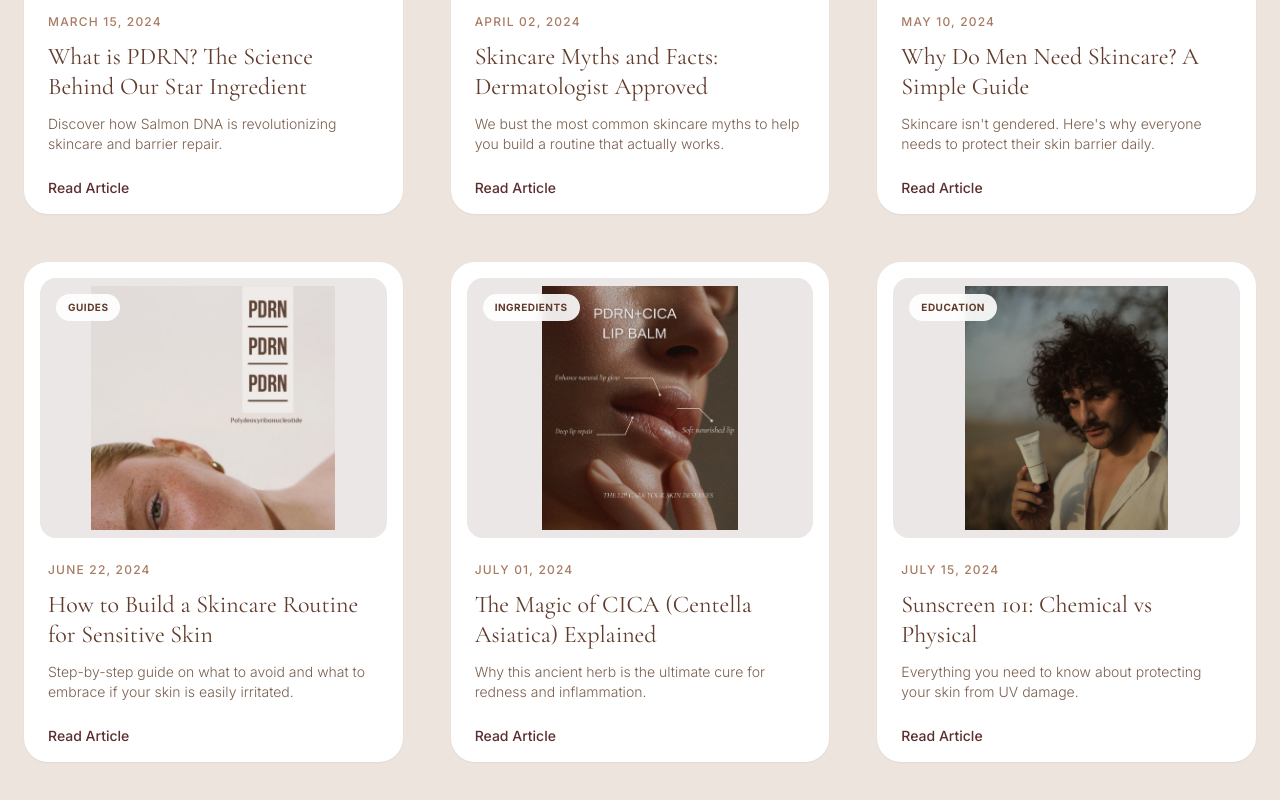
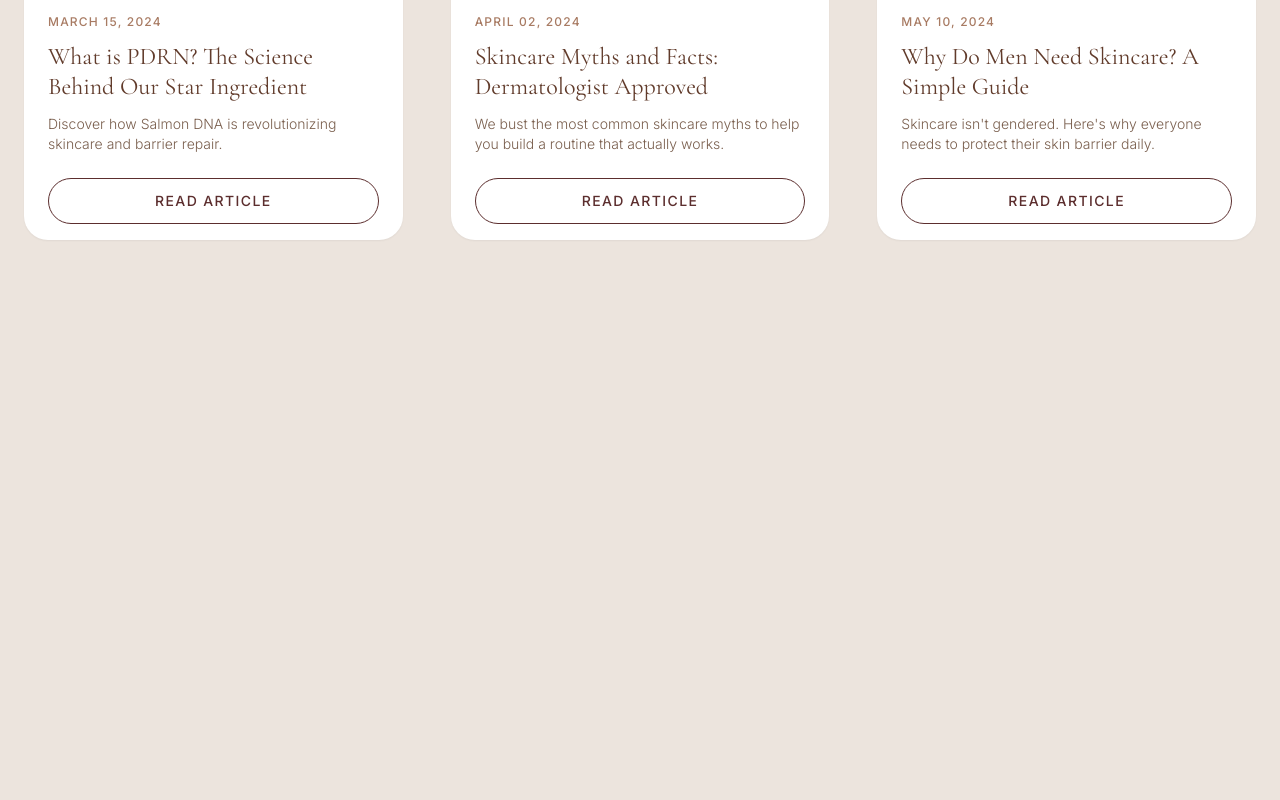
Before and after one commit to kurewarvaishnavi05/seeera-skincare, a Next.js app: page /blog in a window 1280 px wide. Shown: the part 736-1536 px from the top of the page. After the commit the page ends 1072 px from the top, so only its background shows below. Built offline with nearby package versions, Linux system fonts and the light colour scheme.

Commit message:
Remove extra blog posts and style Read Article button

```diff
--- a/src/app/blog/page.tsx
+++ b/src/app/blog/page.tsx
@@ -27,30 +27,6 @@ const blogPosts = [
     date: "May 10, 2024",
     image: "/images/journal-3.jpg",
     category: "Guides",
-  },
-  {
-    id: 4,
-    title: "How to Build a Skincare Routine for Sensitive Skin",
-    excerpt: "Step-by-step guide on what to avoid and what to embrace if your skin is easily irritated.",
-    date: "June 22, 2024",
-    image: "/images/journal-1.jpg",
-    category: "Guides",
-  },
-  {
-    id: 5,
-    title: "The Magic of CICA (Centella Asiatica) Explained",
-    excerpt: "Why this ancient herb is the ultimate cure for redness and inflammation.",
-    date: "July 01, 2024",
-    image: "/images/journal-2.jpg",
-    category: "Ingredients",
-  },
-  {
-    id: 6,
-    title: "Sunscreen 101: Chemical vs Physical",
-    excerpt: "Everything you need to know about protecting your skin from UV damage.",
-    date: "July 15, 2024",
-    image: "/images/journal-3.jpg",
-    category: "Education",
   }
 ];
 
@@ -116,7 +92,7 @@ export default function BlogPage() {
                   <span className="text-xs text-accent-brown uppercase tracking-widest mb-3 font-medium">{post.date}</span>
                   <h3 className="text-2xl font-heading text-primary-brown mb-3 group-hover:text-dark-brown-red transition-colors leading-tight">{post.title}</h3>
                   <p className="text-dark-brown font-light line-clamp-2 mb-6 flex-1 text-sm">{post.excerpt}</p>
-                  <div className="mt-auto inline-flex items-center gap-2 text-sm text-dark-brown-red font-medium group-hover:underline underline-offset-4 decoration-1">
+                  <div className="mt-auto inline-flex items-center justify-center w-full sm:w-auto px-6 py-3 border border-dark-brown-red text-xs sm:text-sm text-dark-brown-red uppercase tracking-widest font-medium rounded-full group-hover:bg-dark-brown-red group-hover:text-white transition-colors duration-300">
                     Read Article
                   </div>
                 </div>
```
